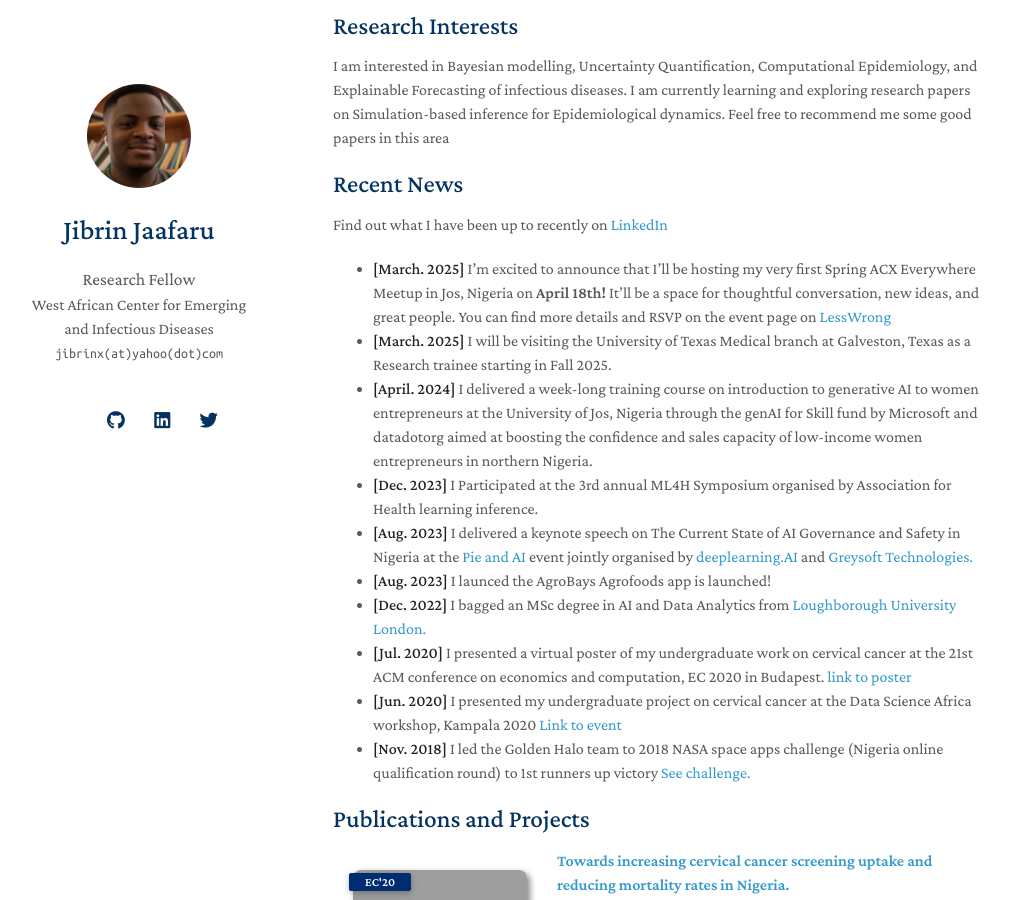
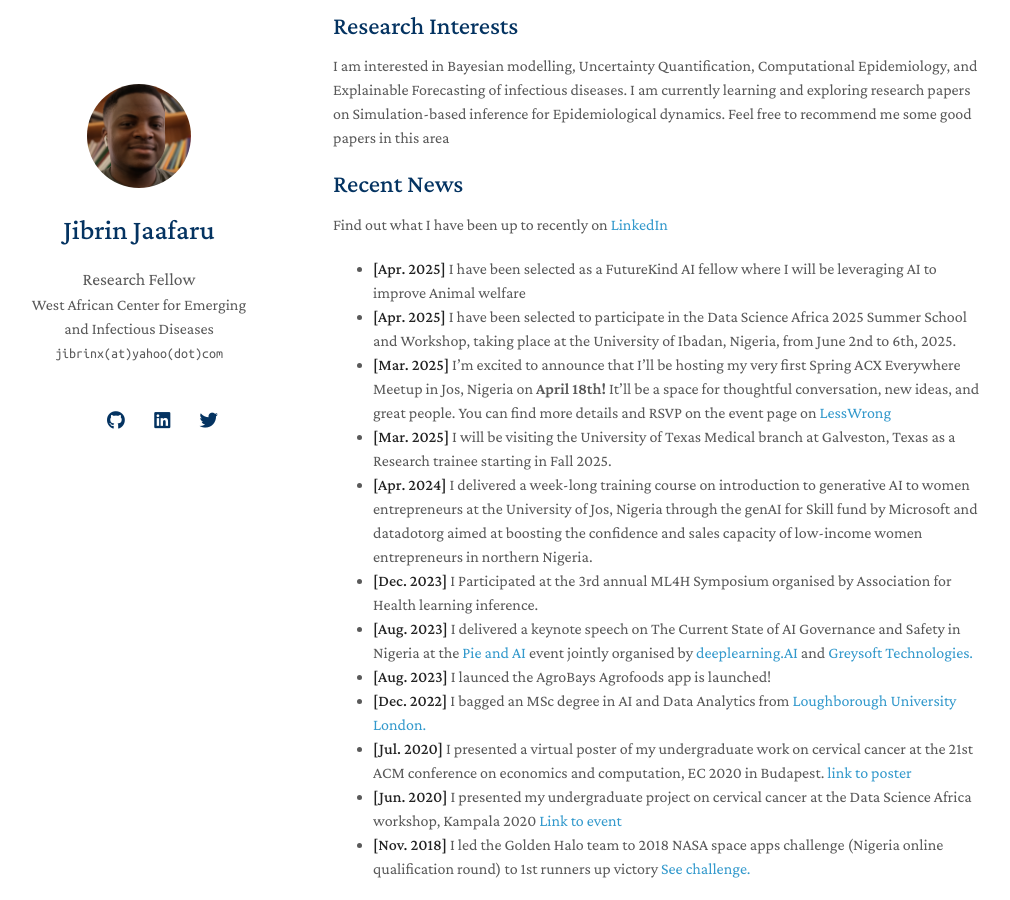
Before and after one commit to jibrinx/jibrinx.github.io, a Jekyll site: the page built from index.md, in a window 1280 px wide and 900 px high, scrolled down 934 px. Shown: the whole window, without its empty margins (137-1147 px from the left). Built offline with Jekyll 4.4.1, drawn with Linux system fonts in a browser that asks for light colours; nearby versions of some CDN libraries; a style sheet for code colours, icons or effects is not loaded; grey boxes are pictures that could not be loaded.

Commit message:
Update index.md

```diff
--- a/index.md
+++ b/index.md
@@ -27,9 +27,11 @@ I am interested in Bayesian modelling, Uncertainty Quantification, Computational
 ## Recent News
 
 Find out what I have been up to recently on  <a rel="me" href="https://linkedin.com/in/jbrnjfr">LinkedIn</a>
-- **[March. 2025]** I'm excited to announce that I'll be hosting my very first Spring ACX Everywhere Meetup in Jos, Nigeria on <b> April 18th! </b> It’ll be a space for thoughtful conversation, new ideas, and great people. You can find more details and RSVP on the event page on <a href= "https://www.lesswrong.com/events/u6pEyjcXCnSpyyzbo/jos-acx-meetups-everywhere-spring-2025"> LessWrong </a>
-- **[March. 2025]** I will be visiting the University of Texas Medical branch at Galveston, Texas as a Research trainee starting in Fall 2025.
-- **[April. 2024]** I delivered a week-long training course on introduction to generative AI to women entrepreneurs at the University of Jos, Nigeria through the genAI for Skill fund by Microsoft and datadotorg aimed at boosting the confidence and sales capacity of low-income women entrepreneurs in northern Nigeria.
+- **[Apr. 2025]** I have been selected as a FutureKind AI fellow where I will be leveraging AI to improve Animal welfare
+- **[Apr. 2025]** I have been selected to participate in the Data Science Africa 2025 Summer School and Workshop, taking place at the University of Ibadan, Nigeria, from June 2nd to 6th, 2025.
+- **[Mar. 2025]** I'm excited to announce that I'll be hosting my very first Spring ACX Everywhere Meetup in Jos, Nigeria on <b> April 18th! </b> It’ll be a space for thoughtful conversation, new ideas, and great people. You can find more details and RSVP on the event page on <a href= "https://www.lesswrong.com/events/u6pEyjcXCnSpyyzbo/jos-acx-meetups-everywhere-spring-2025"> LessWrong </a>
+- **[Mar. 2025]** I will be visiting the University of Texas Medical branch at Galveston, Texas as a Research trainee starting in Fall 2025.
+- **[Apr. 2024]** I delivered a week-long training course on introduction to generative AI to women entrepreneurs at the University of Jos, Nigeria through the genAI for Skill fund by Microsoft and datadotorg aimed at boosting the confidence and sales capacity of low-income women entrepreneurs in northern Nigeria.
 - **[Dec. 2023]** I Participated at the 3rd annual ML4H Symposium organised by Association for Health learning inference.
 - **[Aug. 2023]** I delivered a keynote speech on The Current State of AI Governance and Safety in Nigeria at the <a href="https://www.linkedin.com/feed/update/urn:li:activity:7096848518631366656/ "> Pie and AI</a> event jointly organised by <a href="https://www.deeplearning.ai">deeplearning.AI </a>and <a href="https://greysoft.ng">Greysoft Technologies.</a>
 - **[Aug. 2023]** I launced the AgroBays Agrofoods app is launched!
```
